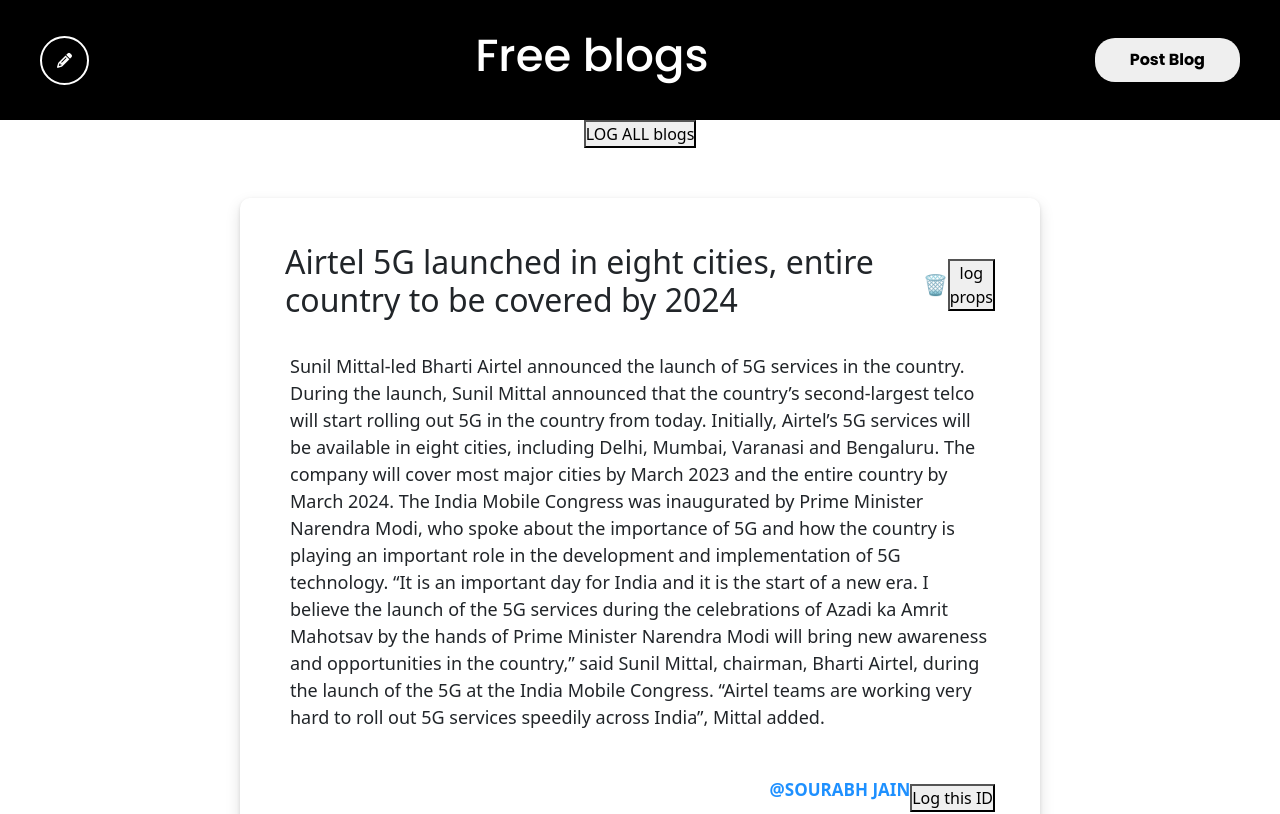
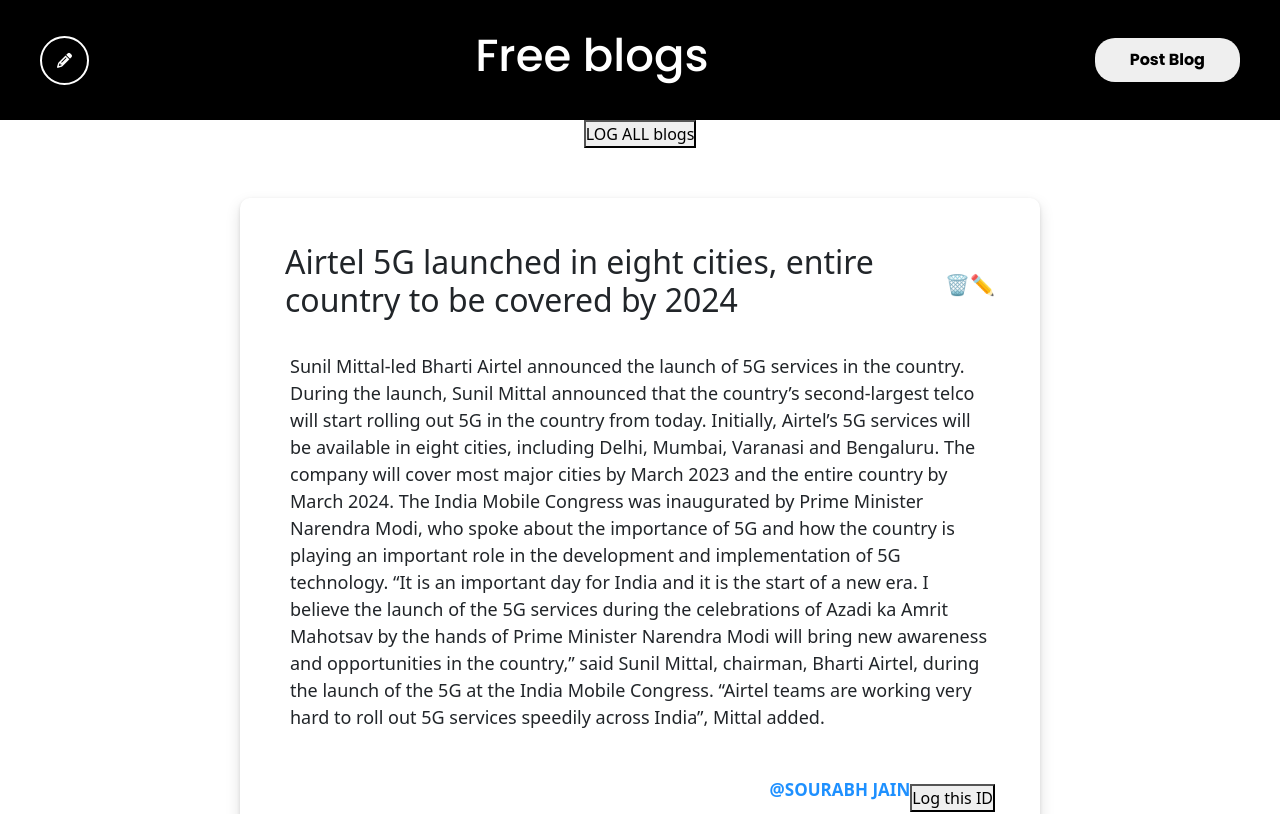
Before and after one commit to Anurag-Kochar-1/blog-app-redux, a React (Create React App) app: page / in a window 1280 px wide. Shown: the top 814 px of the page. Built offline with nearby package versions, Linux system fonts and the light colour scheme.

Commit message:
delete-function-added

```diff
--- a/src/components/Blog.js
+++ b/src/components/Blog.js
@@ -19,7 +19,11 @@
             }}
 
             >🗑️</span>
-            <button onClick={() => console.log(props)} > log props </button>
+
+            <span  className='trash-icon'>
+             ✏️
+            </span>
+            {/* <button onClick={() => console.log(props)} > log props </button> */}
 
         </div>
 
```
Also changed, not shown: src/App.css (line endings or trailing spaces).
